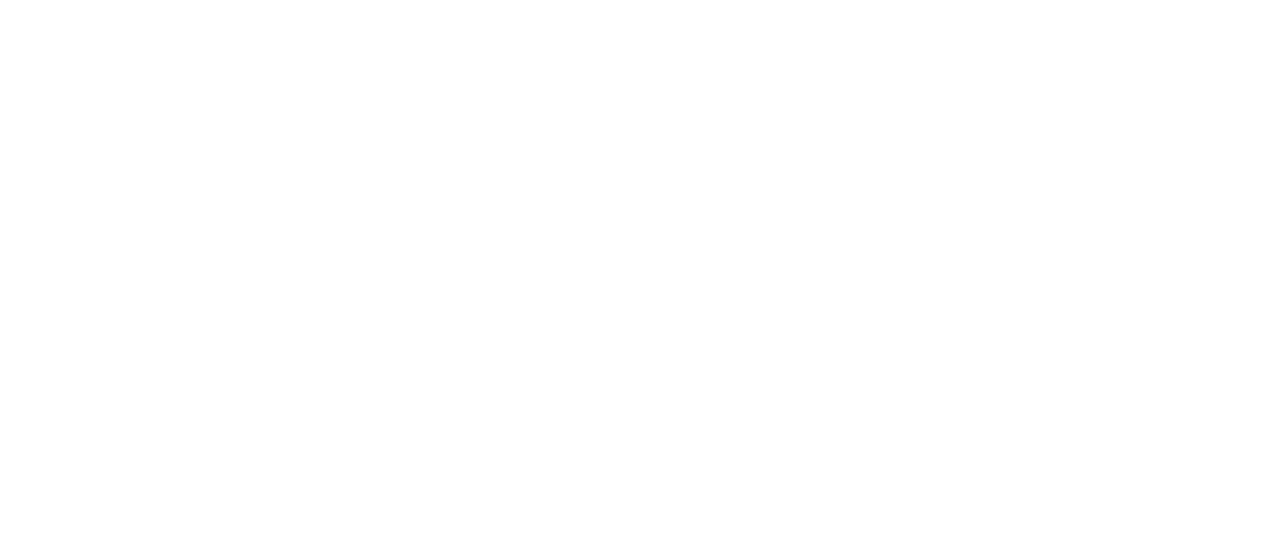
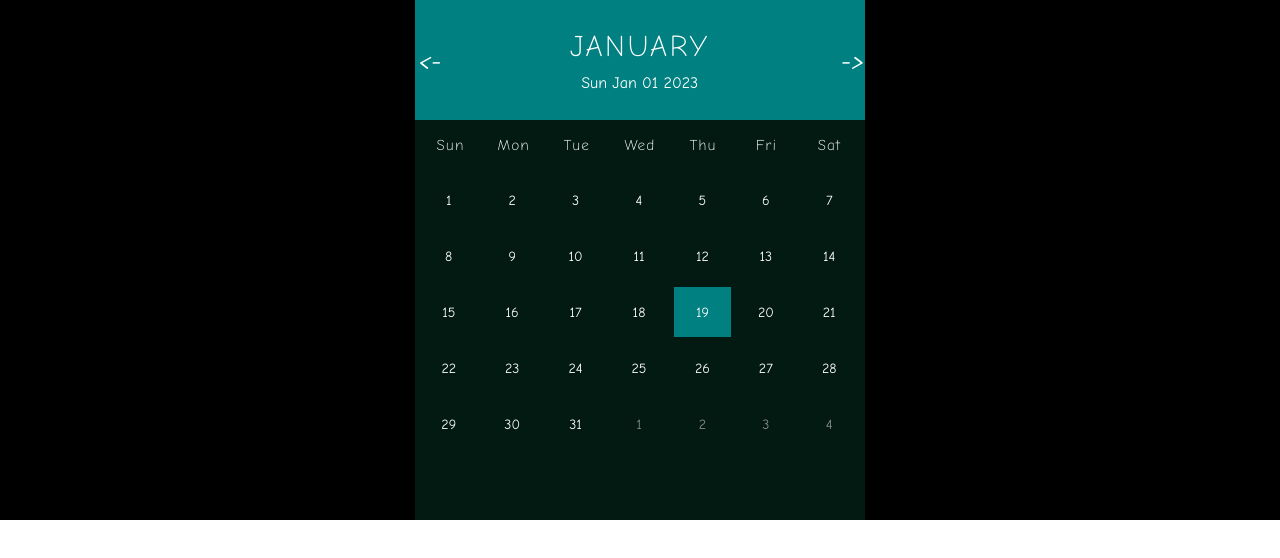
Before and after one commit to MatildaCla/EventCalendar, a plain HTML site: page index.html in a window 1280 px wide. Drawn offline with Linux system fonts and the light colour scheme.

Commit message:
Basic Calendar implemented
Switch between months and show correct number of days

```diff
--- a/index.html
+++ b/index.html
@@ -2,9 +2,42 @@
 <html lang="en">
 <head>
   <meta charset="UTF-8">
-  <title>Title</title>
+  <title>Event Calendar</title>
+
+  <link rel="stylesheet" href="style.css">
+
+  <link rel="preconnect" href="https://fonts.googleapis.com">
+  <link rel="preconnect" href="https://fonts.gstatic.com" crossorigin>
+  <link href="https://fonts.googleapis.com/css2?family=Comic+Neue:wght@300;400;700&display=swap" rel="stylesheet">
+
 </head>
 <body>
 
+  <div class="container">
+    <div class="calendar">
+      <div class="month">
+        <i class="prev"><-</i>
+        <div class="date">
+          <h1></h1>
+          <p></p>
+        </div>
+        <i class="next">-></i>
+      </div>
+      <div class="weekdays">
+        <div>Sun</div>
+        <div>Mon</div>
+        <div>Tue</div>
+        <div>Wed</div>
+        <div>Thu</div>
+        <div>Fri</div>
+        <div>Sat</div>
+      </div>
+      <div class="days">
+      </div>
+    </div>
+  </div>
+
+  <script src="manageMonthsDays.js"></script>
 </body>
+
 </html>
--- a/manageMonthsDays.js
+++ b/manageMonthsDays.js
@@ -0,0 +1,71 @@
+const date = new Date();
+
+const renderCalendar = () => {
+
+    date.setDate(1);
+
+    const monthDays = document.querySelector('.days')
+
+    const lastDay = new Date(date.getFullYear(), date.getMonth() + 1, 0).getDate();
+
+    const prevLastDay = new Date(date.getFullYear(), date.getMonth(), 0).getDate();
+
+    const firstDayIndex = date.getDay();
+
+    const lastDayIndex = new Date(date.getFullYear(), date.getMonth() + 1, 0).getDay();
+
+    const nextDays = 7 - lastDayIndex - 1;
+
+    const months = [
+        "January",
+        "February",
+        "March",
+        "April",
+        "May",
+        "June",
+        "July",
+        "August",
+        "September",
+        "October",
+        "November",
+        "December",
+    ];
+
+    document.querySelector(".date h1").innerHTML = months[date.getMonth()];
+
+    document.querySelector(".date p").innerHTML = date.toDateString();
+
+    let days = "";
+
+    for (let x = firstDayIndex; x > 0; x--) {
+        days += `<div class="prev-date">${prevLastDay - x + 1}</div>`;
+
+    }
+
+    for(let i = 1; i <= lastDay; i++) {
+        if (i === new Date().getDate() && date.getMonth() === new Date().getMonth()) {
+            days +=`<div class="today">${i}</div>`;
+        }
+        else {
+            days +=`<div>${i}</div>`;
+        }
+    }
+
+    for (let j = 1; j <= nextDays; j++) {
+        days += `<div class="next-date">${j}</div>`;
+    }
+
+    monthDays.innerHTML = days;
+}
+
+    document.querySelector('.prev').addEventListener('click', () => {
+        date.setMonth(date.getMonth()-1);
+        renderCalendar();
+    });
+
+    document.querySelector('.next').addEventListener('click', () => {
+        date.setMonth(date.getMonth()+1);
+        renderCalendar();
+    });
+
+    renderCalendar();
--- a/style.css
+++ b/style.css
@@ -0,0 +1,105 @@
+*{
+    margin: 0;
+    padding: 0;
+    box-sizing: border-box;
+    font-family: 'Comic Neue', cursive;
+}
+
+html {
+    font-size: 62.5%;
+}
+
+.container {
+    width: 100%;
+    height: 100%;
+    background-color: black;
+    color: white;
+    display: flex;
+    justify-content: center;
+    align-items: center;
+}
+
+.calendar {
+    width: 45rem;
+    height: 52rem;
+    background-color: #031a12;
+}
+
+.month {
+    width: 100%;
+    height: 12rem;
+    background-color: teal;
+    display: flex;
+    justify-content: space-between;
+    align-items: center;
+    padding: 0.2rem;
+    text-align: center;
+}
+
+.month i {
+    font-size: 2.5rem;
+    cursor: pointer;
+}
+
+.month h1 {
+    font-size: 3rem;
+    font-weight: 300;
+    text-transform: uppercase;
+    letter-spacing: 0.2rem;
+    margin-bottom: 1rem;
+}
+
+.month p {
+    font-size: 1.6rem;
+}
+
+.weekdays {
+    width: 100%;
+    height: 5rem;
+    padding: 0 0.4rem;
+    display: flex;
+    align-items: center;
+}
+
+.weekdays div {
+    font-size: 1.5rem;
+    font-weight: 300;
+    letter-spacing: 0.1rem;
+    width: calc(44.2rem / 7);
+    display: flex;
+    justify-content: center;
+    align-items: center;
+}
+
+.days {
+    width: 100%;
+    display: flex;
+    flex-wrap: wrap;
+    padding: 0.2rem;
+}
+
+.days div {
+    font-size: 1.4rem;
+    margin: 0.3rem;
+    width: calc(40.2rem / 7);
+    height: 5rem;
+    display: flex;
+    justify-content: center;
+    align-items: center;
+    transition: background-color 0.2s;
+}
+
+.days div:hover:not(.today) {
+    background-color: gray;
+    border: 0.2rem solid white;
+    cursor: pointer;
+}
+
+.prev-date, .next-date {
+    opacity: 0.5;
+}
+
+.today {
+    background-color: teal;
+    color: white;
+}
```
